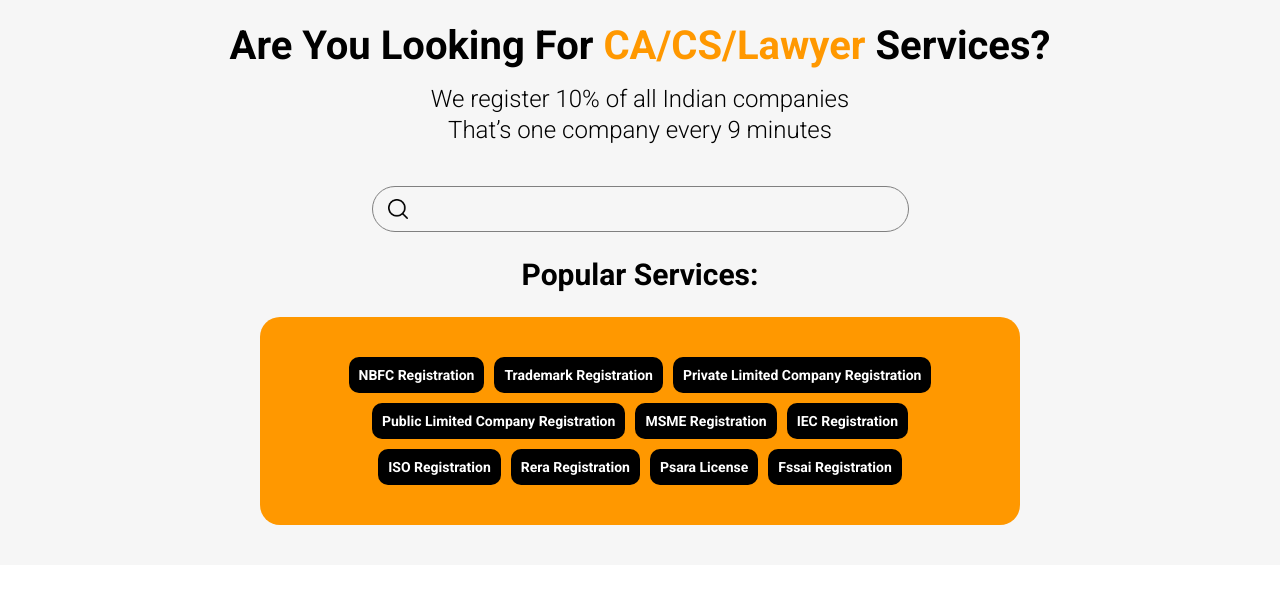
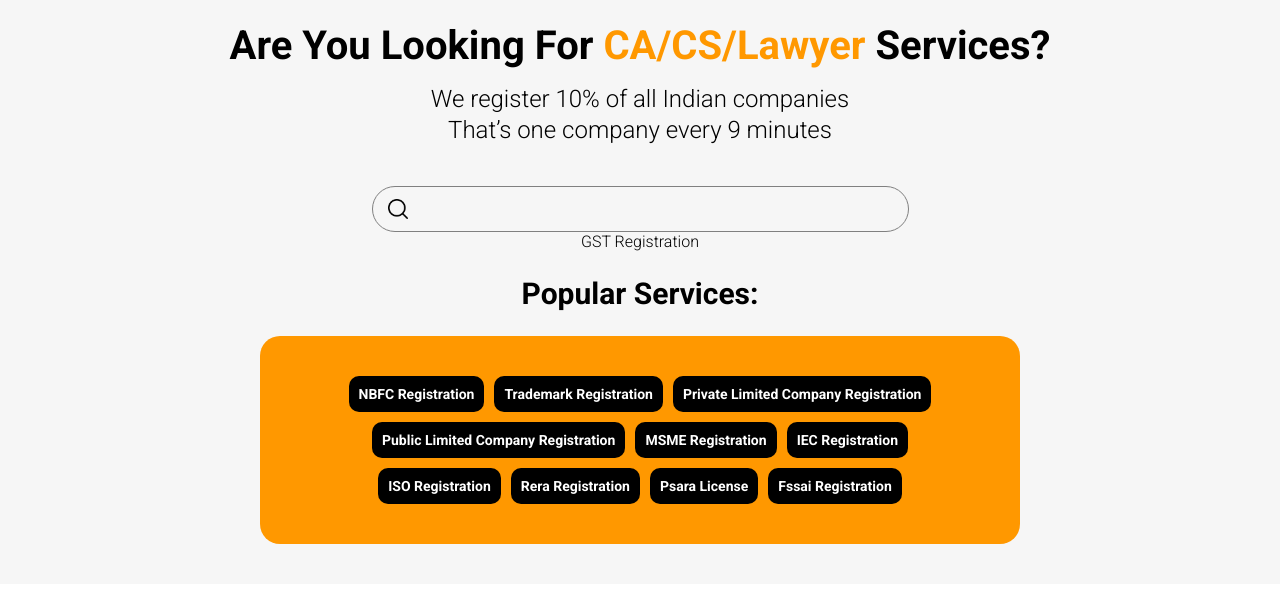
Before and after one commit to che-12/BizAdvisors-task, a plain HTML site: page index.html in a window 1280 px wide. Shown: the part 137-739 px from the top of the page. Drawn offline with Linux system fonts and the light colour scheme.

Commit message:
typing update

```diff
--- a/index.html
+++ b/index.html
@@ -89,6 +89,7 @@
             <img src="img/loupe.png" alt="">
             <input type="text" id="inp">
         </form>
+        <div class="typing">GST Registration</div>
         <h3>Popular Services:</h3>
         <div class="popular">
             <a>NBFC Registration</a>
```
